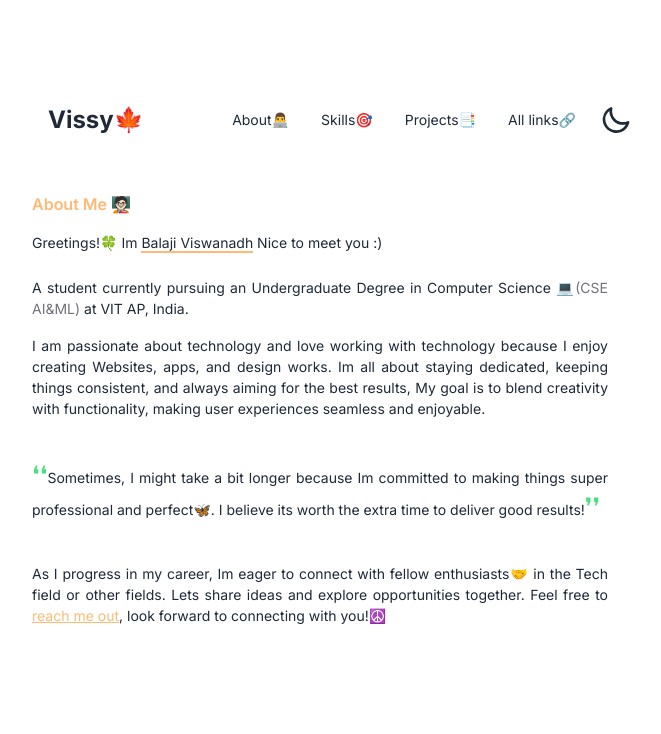
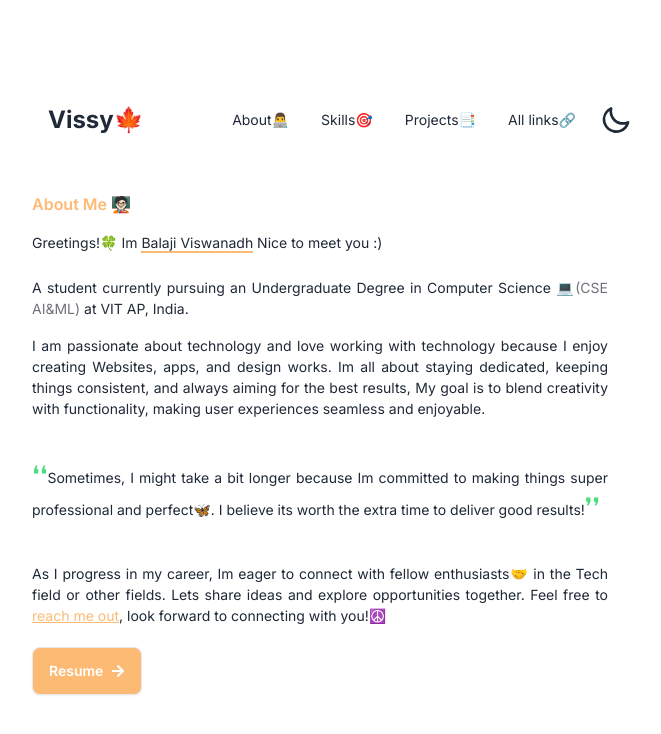
Before and after one commit to Mbalajiviswanadh/vissy, a Next.js app: page /about in a window 1280 px wide. Shown: the top 734 px of the page, without its empty margins (320-981 px from the left). Built offline with nearby package versions, Linux system fonts and the light colour scheme.

Commit message:
Added Resume Button

```diff
--- a/app/about/page.tsx
+++ b/app/about/page.tsx
@@ -1,4 +1,5 @@
 import Link from "next/link";
+import { FaArrowRight } from "react-icons/fa";
 
 const AboutPage = () => {
   return (
@@ -43,6 +44,15 @@ const AboutPage = () => {
           </Link>
           , look forward to connecting with you!☮️
         </h2>
+
+        <a
+          data-theme=""
+          className="m-10"
+          href="https://docs.google.com/document/d/1NvFQWKfVNRbIQORfXyTWwtKqX8qS-Xmoc-PnzMUXndo/edit?usp=sharing">
+          <button className="btn flex flex-row bg-orange-300 text-white  hover:bg-green-400 hover:text-white">
+            Resume <FaArrowRight />
+          </button>
+        </a>
       </div>
     </div>
   );
```
